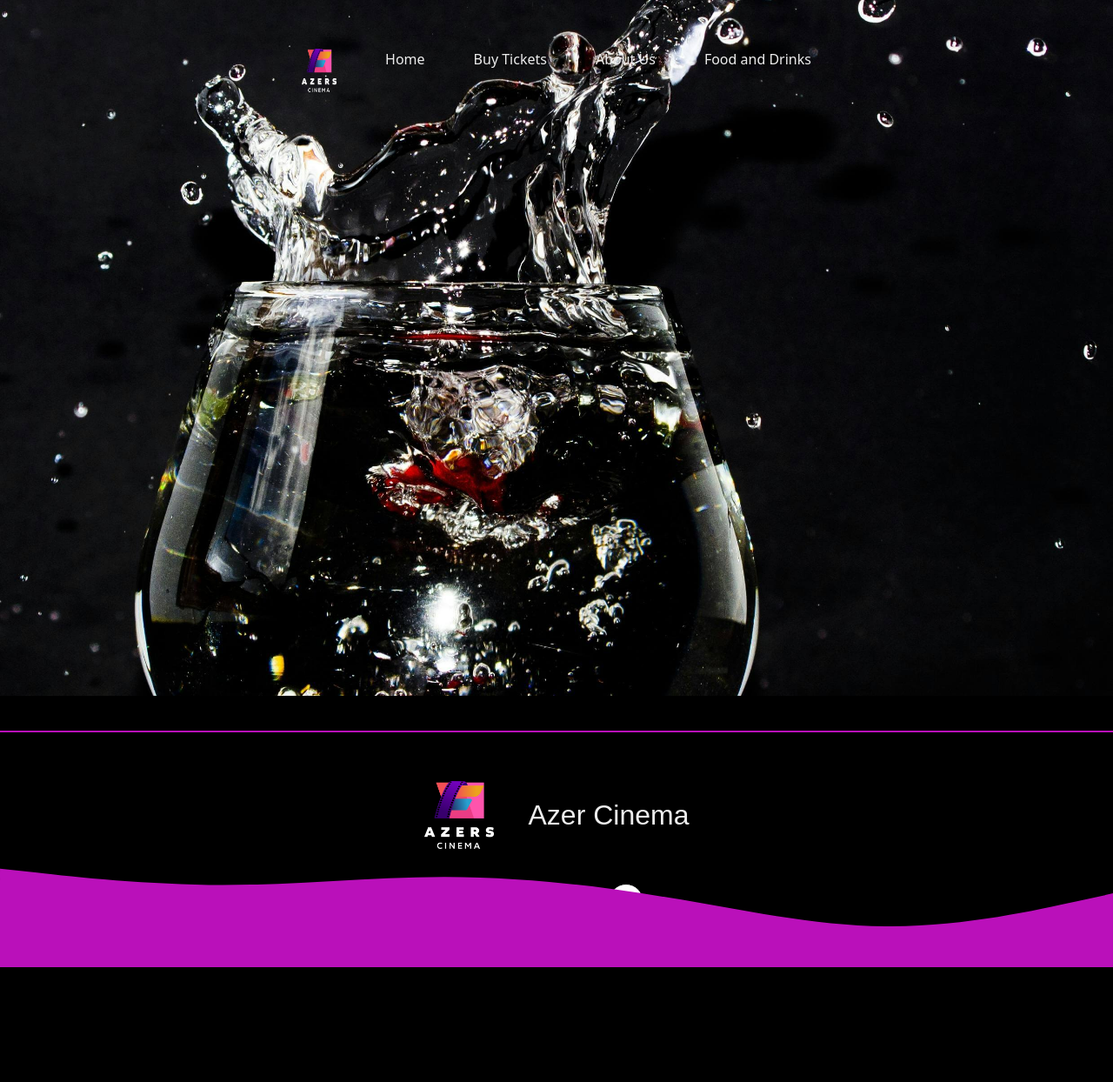
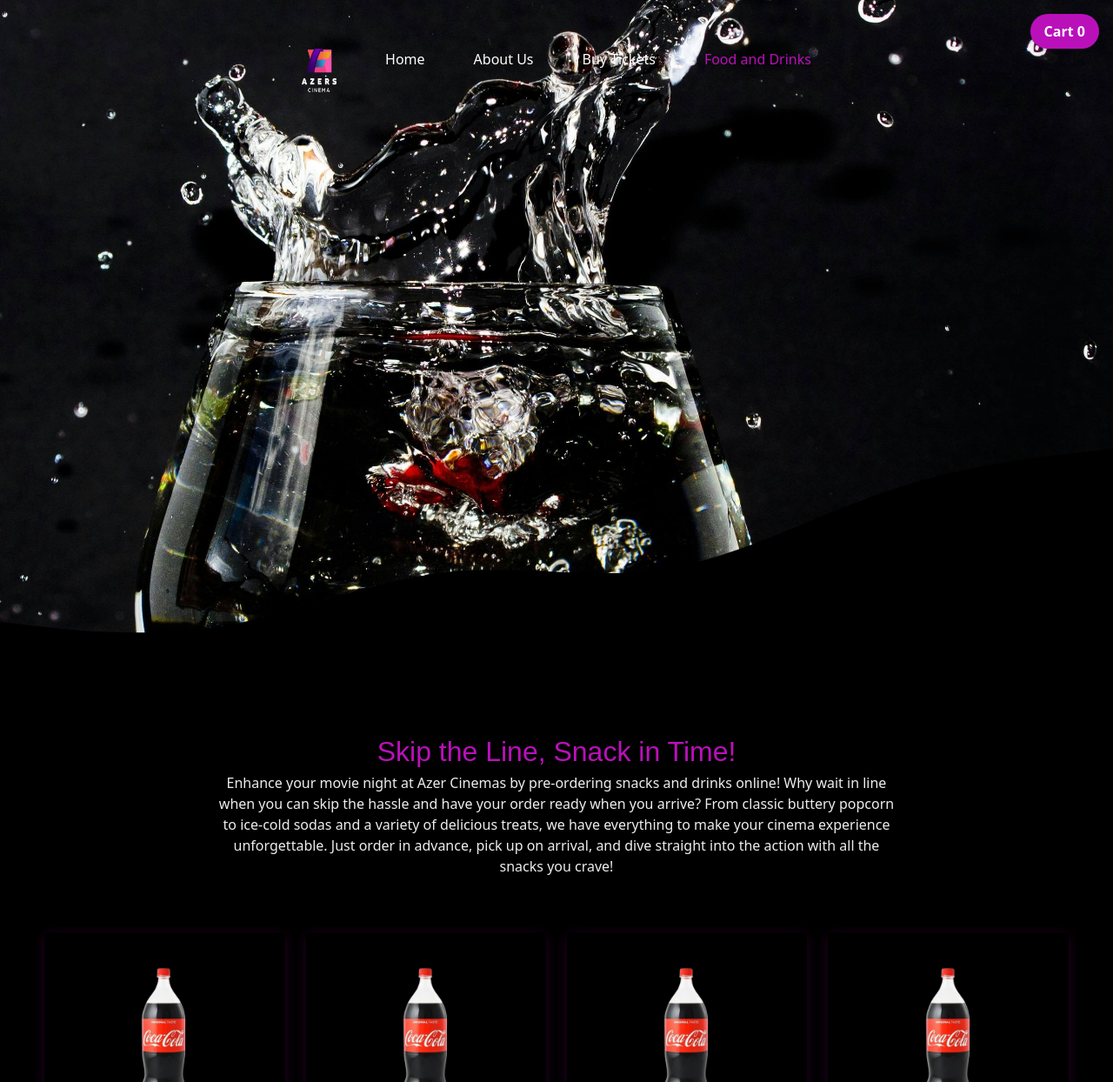
Before and after one commit to GraceJoseph-hub/azer-cinema, a Next.js app: page /FoodDrinks in a window 1280 px wide. Shown: the top 1244 px of the page at 87% size. Before the commit the page ends 1112 px from the top, so only its background shows below. Built offline with nearby package versions, Linux system fonts and the light colour scheme.

Commit message:
Still working on the concession page

```diff
--- /dev/null
+++ b/components/cart/CartBtn.jsx
@@ -0,0 +1,21 @@
+// import { useRouter } from "next/router";
+import { useCart } from "./CartProvider";
+
+const CartBtn = () => {
+  // const router = useRouter();
+  const { cartCount } = useCart();
+
+  // const handleCartClick = () => {
+  //   router.push("/cart");
+  // };
+  return (
+    <button
+      // onClick={handleCartClick}
+      className="fixed top-4 right-4 bg-purple text-white font-bold px-4 py-2 rounded-full shadow-lg z-50"
+    >
+      Cart {cartCount}
+    </button>
+  );
+}
+
+export default CartBtn
--- /dev/null
+++ b/components/cart/CartProvider.jsx
@@ -0,0 +1,51 @@
+import { createContext, useContext, useState } from "react";
+
+
+
+// 1. Create the Cart Context
+const CartContext = createContext();
+// 2. Create a Hook to use Cart Context easily in other components
+export const useCart = () => useContext(CartContext);
+
+
+const CartProvider = ({children}) => {
+  const [cartItems, setCartItems] = useState([]);
+
+  // Function to add items to the cart
+  const addToCart = (product, quantity = 1) => {
+    setCartItems((prevItems) => {
+      const itemIndex = prevItems.findIndex((item) => item.id === product.id);
+      if (itemIndex > -1) {
+        const updatedItems = [...prevItems];
+        updatedItems[itemIndex].quantity += quantity;
+        return updatedItems;
+      }
+      return [...prevItems, { ...product, quantity }];
+    });
+  };
+
+  // Function to remove items from the cart
+  const removeFromCart = (productId) => {
+    setCartItems((prevItems) =>
+      prevItems
+        .map((item) =>
+          item.id === productId && item.quantity > 1
+            ? { ...item, quantity: item.quantity - 1 }
+            : item
+        )
+        .filter((item) => item.quantity > 0)
+    );
+  };
+
+  // Count the total items in the cart
+  const cartCount = cartItems.reduce((total, item) => total + item.quantity, 0);
+  return (
+    <CartContext.Provider
+      value={{ cartItems, addToCart, removeFromCart, cartCount }}
+    >
+      {children}
+    </CartContext.Provider>
+  );
+}
+
+export default CartProvider
--- a/components/contactInfo/ContactForm.jsx
+++ b/components/contactInfo/ContactForm.jsx
@@ -2,7 +2,6 @@
 
 const ContactForm = () => {
   return (
-    <div>
       <form action="" className="flex gap-10">
         <div className="flex flex-col gap-2">
           <label htmlFor="">Email</label>
@@ -25,7 +24,6 @@
           />
         </div>
       </form>
-    </div>
   );
 }
 
--- a/components/header/Header.jsx
+++ b/components/header/Header.jsx
@@ -1,18 +1,48 @@
-import Link from 'next/link'
-import Image from 'next/image'
-import logo from '../../public/img/logo.png'
+import { useRouter } from "next/router";
+import Link from "next/link";
+import Image from "next/image";
+import logo from "../../public/img/logo.png";
 
+const links = [
+  {
+    path: "/",
+    name: "Home",
+  },
+  {
+    path: "/About",
+    name: "About Us",
+  },
+  {
+    path: "/BuyTickets",
+    name: "Buy Tickets",
+  },
+  {
+    path: "/FoodDrinks",
+    name: "Food and Drinks",
+  },
+];
 
 const Header = () => {
+  const router = useRouter();
+  const currentRoute = router.pathname;
   return (
     <div className="flex gap-14">
       <Image src={logo} alt="logo" className="w-[40px] h-[50px]" />
-      <Link href="/">Home</Link>
-      <Link href="/BuyTickets">Buy Tickets</Link>
-      <Link href="/About">About Us</Link>
-      <Link href="/FoodDrinks">Food and Drinks</Link>
+      {links.map((link, index) => (
+        <div className="group relative h-[30px]" key={`${link.name}-${index}`}>
+          <Link
+            href={link.path}
+            className={`text-base transition duration-300 hover:text-purple active:text-purple ${
+              currentRoute === link.path ? "text-purple" : "text-white"
+            }`}
+          >
+            {link.name}
+          </Link>
+          <span className="absolute z-20 bottom-0 left-0 h-[0.3em] w-0 rounded-full bg-purple duration-200 ease-in-out group-hover:w-full"></span>
+        </div>
+      ))}
     </div>
   );
-}
+};
 
-export default Header
+export default Header;
--- a/components/layout/Layout.jsx
+++ b/components/layout/Layout.jsx
@@ -1,8 +1,11 @@
 import { useRouter } from "next/router";
-import Image from "next/image";
 import Header from "../header/Header";
 import CardSlider from "../slider/CardSlider";
 import Footer from "../footer/Footer";
+import CartBtn from "../cart/CartBtn";
+
+
+
 
 const Layout = ({ children, className }) => {
   const router = useRouter();
@@ -14,22 +17,11 @@
           <Header />
         </div>
         {currentRoute === "/" && <CardSlider />}
-        {/* {currentRoute === "/" ? (
-          <CardSlider />
-        ) : (
-          <div
-            className="h-[100vh] w-full relative bg-fixed"
-            // style={{ backgroundAttachment: "fixed" }}
-          >
-            <Image
-              src={imgUrl}
-              alt="Background Image"
-              className="w-full h-full object-cover object-center"
-              layout="fill"
-              priority={true}
-            />
+        {currentRoute === "/FoodDrinks" && (
+          <div className="fixed top-4 right-4 z-50">
+            <CartBtn />
           </div>
-        )} */}
+        )}
       </div>
       <main className=" h-max">{children}</main>
       <Footer />
--- /dev/null
+++ b/components/products/ProductCard.jsx
@@ -0,0 +1,59 @@
+import Image from "next/image";
+import { useState } from "react";
+import { useCart } from "../cart/CartProvider";
+
+const ProductCard = ({ product }) => {
+  const [quantity, setQuantity] = useState(0);
+   const { addToCart } = useCart();
+
+  const increment = () => setQuantity(quantity + 1)
+  const decrement = () => setQuantity(quantity > 0 ? quantity - 1 : 0);
+
+
+   const handleAddToCart = () => {
+     addToCart(product, quantity); // Add quantity to cart
+     setQuantity(0); // Reset quantity
+  };
+
+  return (
+    <div className=" bg-transparent px-4 py-6 rounded-md shadow-[0px_3px_15px_0px_#ba10ba2e]">
+      <div className="flex flex-col justify-center items-center  w-full">
+        <Image src={product.image} alt={product.name} height={200} />
+      </div>
+      <div className="flex flex-col gap-4">
+        <p className="text-[1.3rem] text-black font-bold font-sunflower">
+          {product.name}
+        </p>
+        <div className="flex justify-between font-bold text-black italic">
+          <p className="">{product.size}</p>
+          <p className="">#{product.price}</p>
+        </div>
+        <div className="flex justify-between">
+          <button
+            onClick={decrement}
+            className="text-black font-bold  px-4 border-purple bg-white rounded-full shadow-[1px_2px_0_1px_#ba10ba]"
+          >
+            Remove
+          </button>
+          <span className="text-white font-bold border px-4 border-purple rounded-full shadow-[1px_2px_0_1px_#ba10ba]">
+            {quantity}
+          </span>
+          <button
+            onClick={increment}
+            className="text-black font-bold  px-4 border-purple bg-white rounded-full shadow-[1px_2px_0_1px_#ba10ba]"
+          >
+            Add
+          </button>
+        </div>
+        <button
+          className="border-purple bg-white rounded-md text-black"
+          onClick={handleAddToCart}
+        >
+          Add to cart
+        </button>
+      </div>
+    </div>
+  );
+};
+
+export default ProductCard;
--- /dev/null
+++ b/components/products/products.js
@@ -0,0 +1,67 @@
+import coke from "../../public/img/coke.png";
+const products = [
+  {
+    id: 1,
+    image: coke,
+    name: "Coca-Cola Coke",
+    size: "60 cl",
+    price: 1200,
+  },
+  {
+    id: 2,
+    image: coke,
+    name: "Fanta Orange",
+    size: "60 cl",
+    price: 1200,
+  },
+  {
+    id: 3,
+    image: coke,
+    name: "Large Popcorn - Mixed",
+    size: "60 cl",
+    price: 3700,
+  },
+  {
+    id: 1,
+    image: coke,
+    name: "Coca-Cola Coke",
+    size: "60 cl",
+    price: 1200,
+  },
+  {
+    id: 2,
+    image: coke,
+    name: "Fanta Orange",
+    size: "60 cl",
+    price: 1200,
+  },
+  {
+    id: 3,
+    image: coke,
+    name: "Large Popcorn - Mixed",
+    size: "60 cl",
+    price: 3700,
+  },
+  {
+    id: 1,
+    image: coke,
+    name: "Coca-Cola Coke",
+    size: "60 cl",
+    price: 1200,
+  },
+  {
+    id: 2,
+    image: coke,
+    name: "Fanta Orange",
+    size: "60 cl",
+    price: 1200,
+  },
+  {
+    id: 3,
+    image: coke,
+    name: "Large Popcorn - Mixed",
+    size: "60 cl",
+    price: 3700,
+  },
+];
+export default products;
--- a/pages/About.jsx
+++ b/pages/About.jsx
@@ -31,7 +31,7 @@
         </svg>
       </div>
       <div className="px-[4%] py-10 flex items-center gap-20">
-        <Image src={aboutUs} />
+        <Image src={aboutUs} className="w-full" />
         <div className="flex flex-col justify-center items-center gap-10">
           <h2 className="text-[2rem] text-purple">Title</h2>
           <p>
--- a/pages/FoodDrinks.jsx
+++ b/pages/FoodDrinks.jsx
@@ -1,10 +1,48 @@
 import Layout from "@/components/layout/Layout";
+import products from "@/components/products/products";
+import ProductCard from "@/components/products/ProductCard";
 
 
 const FoodDrinks = () => {
   return (
     <Layout>
-      <div className="/img/bg7.jpg relative h-screen w-full bg-[url('/img/bg6.jpg')] bg-fixed bg-cover bg-center"></div>
+      <div className="relative h-screen w-full bg-[url('/img/bg6.jpg')] bg-fixed bg-cover bg-center">
+        <svg
+          xmlns="http://www.w3.org/2000/svg"
+          viewBox="0 0 1440 320"
+          className="absolute bottom-0 left-0"
+        >
+          <path
+            fill="#000000"
+            fill-opacity="1"
+            d="M0,224L48,229.3C96,235,192,245,288,229.3C384,213,480,171,576,160C672,149,768,171,864,154.7C960,139,1056,85,1152,53.3C1248,21,1344,11,1392,5.3L1440,0L1440,320L1392,320C1344,320,1248,320,1152,320C1056,320,960,320,864,320C768,320,672,320,576,320C480,320,384,320,288,320C192,320,96,320,48,320L0,320Z"
+          ></path>
+        </svg>
+      </div>
+      <div className="flex flex-col gap-16 px-[4%] pt-10 pb-[40px]">
+        <div className="w-full px-[17%] flex flex-col justify-center items-center text-center">
+          <h2 className="text-[2rem] text-purple font-sunflower">
+            Skip the Line, Snack in Time!
+          </h2>
+          <p>
+            Enhance your movie night at Azer Cinemas by pre-ordering snacks and
+            drinks online! Why wait in line when you can skip the hassle and
+            have your order ready when you arrive? From classic buttery popcorn
+            to ice-cold sodas and a variety of delicious treats, we have
+            everything to make your cinema experience unforgettable. Just order
+            in advance, pick up on arrival, and dive straight into the action
+            with all the snacks you crave!
+          </p>
+        </div>
+        <div className="w-full grid grid-cols-4 gap-6">
+          {products.map((product, index) => (
+            <div key={index}>
+              <ProductCard product={product} />
+            </div>
+          ))}
+        </div>
+        {/* <ProductCard /> */}
+      </div>
     </Layout>
   );
 };
--- a/pages/_app.js
+++ b/pages/_app.js
@@ -1,12 +1,26 @@
 import "@/styles/globals.css";
-// import { FontAwesomeIcon } from "@fortawesome/react-fontawesome";
 import { faFacebook, faInstagram, faTwitter } from "@fortawesome/free-brands-svg-icons";
+import {
+  faPhone,
+  faMapMarkerAlt,
+  faUser,
+} from "@fortawesome/free-solid-svg-icons";
 import { library } from "@fortawesome/fontawesome-svg-core";
+import CartProvider from "@/components/cart/CartProvider";
 
-library.add(faFacebook, faInstagram, faTwitter)
-// import "@fortawesome/fontawesome-svg-core/styles.css";
-// import "swiper/css";
+library.add(
+  faFacebook,
+  faInstagram,
+  faTwitter,
+  faPhone,
+  faMapMarkerAlt,
+  faUser
+);
 
 export default function App({ Component, pageProps }) {
-  return <Component {...pageProps} />;
+  return (
+    <CartProvider>
+      <Component {...pageProps} />
+    </CartProvider>
+  );
 }
--- a/styles/globals.css
+++ b/styles/globals.css
@@ -100,6 +100,7 @@
   opacity: 1;
   transition: 0.8s;
   transition-delay: 0.9s;
+  /* background-color: transparent; */
 }
 
 .text{
```
Also changed, not shown: components/contactInfo/Contact.jsx (+40 -11 lines), public/img/coke.png (added).
